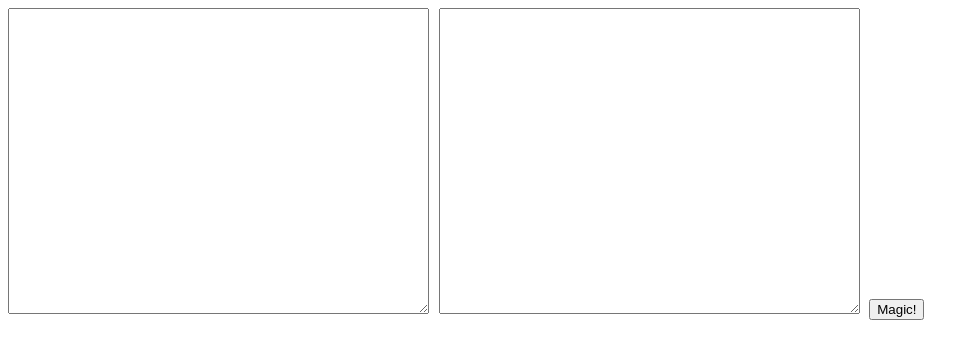
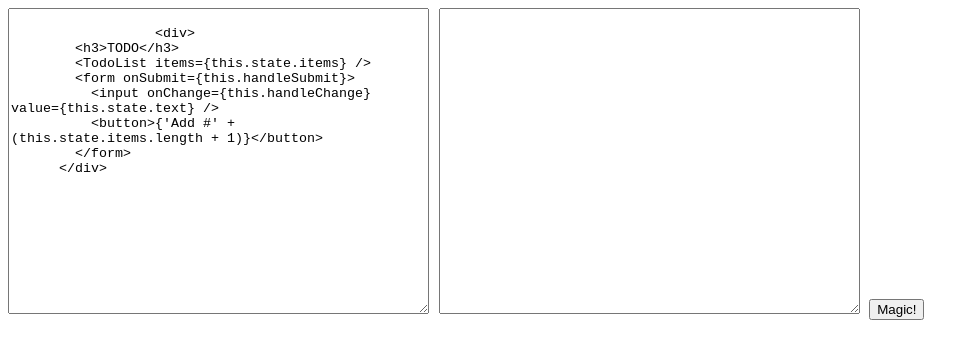
Before and after one commit to zxc0328/simple-JSX-transpiler, a website built with webpack: page index.html in a window 1280 px wide. Shown: the whole page, without its empty margins (0-979 px from the left). Built offline with Linux system fonts and the light colour scheme.

Commit message:
Set default value for souce code

```diff
--- a/index.html
+++ b/index.html
@@ -10,13 +10,23 @@
 	</style>
 </head>
 <body>
-	<textarea id="source" cols="50" rows="20"></textarea>
+	<textarea id="source" cols="50" rows="20">
+	</textarea>
 	<textarea id="result" cols="50" rows="20"></textarea>
 	<button id="btn">Magic!</button>
 	<script src="/simple-JSX-transpiler/dist/simple-jsx-transpiler.js"></script>
 	<script>
 		var Transpiler = sjt.default;
 		var source = document.querySelector("#source")
+		source.value = `
+		  <div>
+        <h3>TODO</h3>
+        <TodoList items={this.state.items} />
+        <form onSubmit={this.handleSubmit}>
+          <input onChange={this.handleChange} value={this.state.text} />
+          <button>{'Add #' + (this.state.items.length + 1)}</button>
+        </form>
+      </div>`
 		var result = document.querySelector("#result")
 		var btn = document.querySelector("#btn")
 		btn.addEventListener("click", function(){
```
Also changed, not shown: dist/simple-jsx-transpiler.js.
